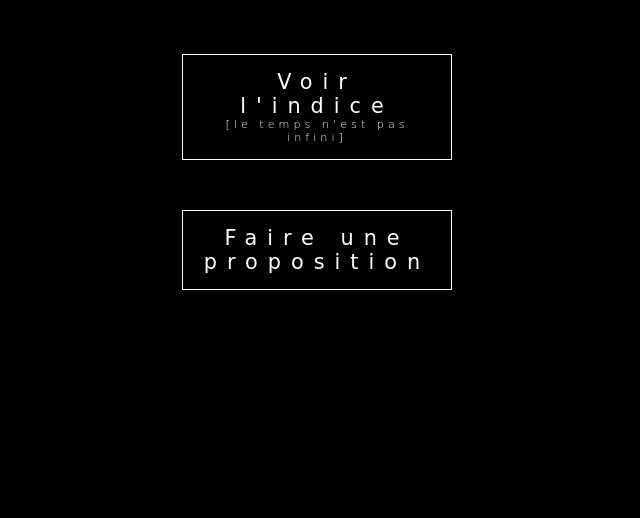
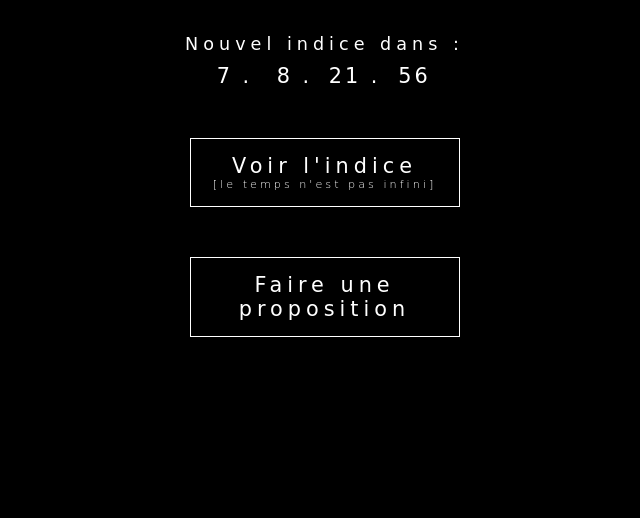
Before and after one commit to Kvn0074/the_name_game, an Eleventy site: page src/index.njk in a window 1280 px wide. Shown: the part 282-800 px from the top of the page, without its empty margins (323-963 px from the left). Built offline with nearby package versions, Linux system fonts and the light colour scheme; Eleventy itself is replaced by a stand-in of ours; files that its build step writes are made by us from their sources; a web font is replaced by a local one.

Commit message:
Add countdown and rebase css.

```diff
--- a/src/assets/css/default.css
+++ b/src/assets/css/default.css
@@ -3,13 +3,15 @@
 ================================================================================*/
 
 :root {
-   --fontColor    : white;
-   --backColor    : black;
-   --fontFamilly  : 'Cabin Sketch', cursive;
-   --letterSpacer : 10px;
-   --titleSize    : 2em;
-   --regularSize  : 1.3em;
-   --smallSize    : 0.7em;
+   --fontColor     : white;
+   --backColor     : black;
+   --fontFamilly   : 'Cabin Sketch', cursive;
+   --titleSpacer   : 10px;
+   --regularSpacer : 5px;
+   --smallSpacer   : 3px;
+   --titleSize     : 2em;
+   --regularSize   : 1.3em;
+   --smallSize     : 0.7em;
 }
 
 /*================================================================================
@@ -37,7 +39,7 @@ body {
     background-color: var(--backColor);
     color: var(--fontColor);
     font-family: var(--fontFamilly);
-    letter-spacing: var(--letterSpacer);
+    letter-spacing: var(--regularSpacer);
     min-width: 320px;
 }
 
@@ -57,8 +59,8 @@ a {
     animation: fadeIn linear 2s;
 }
 .stuff-container {
-    width: 295px;
-    height: 420px;
+    width: 310px;
+    height: 450px;
     text-align: center;
     position: absolute;
     left: 50%;
@@ -68,8 +70,9 @@ a {
 }
 
 .title {
-    margin-bottom: 70px;
+    margin-bottom: 50px;
     font-size: var(--titleSize);
+    letter-spacing: var(--titleSpacer);
 }
 
 /*================================================================================
@@ -104,8 +107,33 @@ a {
 
 .btn-sub-txt {
     font-size: var(--smallSize);
-    letter-spacing: 4px;
+    letter-spacing: var(--smallSpacer);
     font-weight: 100;
+}
+
+/*================================================================================
+=============| C O U N T D O W N |================================================
+================================================================================*/
+.countDown-announcer {
+    width: 100%;
+    font-size: 1.1em;
+    letter-spacing: 5px;
+    margin-bottom: 10px;
+}
+
+.countDown-complete {
+    display: flex;
+    flex-wrap: wrap;
+    justify-content: center;
+    margin-bottom: 50px;
+}
+.countDown-part {
+    width: 60px;
+}
+
+.count-data {
+    font-size: var(--regularSize);
+    letter-spacing: var(--smallSpacer);
 }
 
 /*================================================================================
@@ -121,12 +149,14 @@ a {
 
 .visible {
     font-size: var(--titleSize);
+    letter-spacing: var(--titleSpacer);
     font-weight: 400;
 }
 
 .disappear {
     opacity: 0;
     font-size: var(--titleSize);
+    letter-spacing: var(--titleSpacer);
     font-weight: 400;
     transition: 2.5s;
 }
@@ -163,10 +193,11 @@ a {
 
 .thank-txt {
    margin-bottom: 25px;
-   font-size: 1.1em;
+   font-size: var(--regularSize);
 }
 
 .release-date{
     font-size: var(--titleSize);
+    letter-spacing: var(--titleSpacer);
     margin-bottom: 30px;
 }
--- a/src/form.njk
+++ b/src/form.njk
@@ -40,7 +40,7 @@ pageTitle: Answer
                             <div>
                                 <div>
                                     <div>
-                                        <!--more in the Js file-->
+                                        <!--more in the script.js file-->
                                     </div>
                                 </div>
                             </div>
--- a/src/hint.njk
+++ b/src/hint.njk
@@ -1,9 +1,10 @@
 ---
 layout: layout.njk
 pageTitle: Hint
+pageScript: /assets/js/disappear.js
 ---
 
-<div class="the-hint-complete">
+<div class="contain the-hint-complete">
     <div class="hint-part">
         <span id="hint-1" class="visible">-10</span>
     </div>
--- a/src/index.njk
+++ b/src/index.njk
@@ -1,10 +1,27 @@
 ---
 layout: layout.njk
 pageTitle: Home
+pageScript : /assets/js/countdown.js
 ---
 
 
 <h1 class="title"> The Name Game</h1>
+
+<div class="contain countDown-complete">
+    <h2 class="countDown-announcer"> Nouvel indice dans :</h2>
+     <div class="countDown-part">
+        <div id="days" class="count-data"></div>
+    </div>
+    <div class="countDown-part">
+        <div id="hours" class="count-data"></div>
+    </div>
+    <div class="countDown-part">
+        <div id="minutes" class="count-data"></div>
+    </div>
+    <div class="countDown-part">
+        <div id="seconds" class="count-data"></div>
+    </div>
+</div>
 
 <a href="{{'/hint/' | url}}">
     <div class="button indice">
--- a/src/success.njk
+++ b/src/success.njk
@@ -3,9 +3,9 @@ layout: layout.njk
 pageTitle: Thank you
 ---
 
-<p class="thank-txt">Merci pour votre participation, reponse en : </P>
+<p class="thank-txt">Merci pour votre participation, reponse en</P>
 
-<h1 class="release-date">06 - 2022</h1>
+<h1 class="release-date">JUIN 2022</h1>
 
 <a href="https://www.google.fr/maps/@34.0907042,-118.3876729,3a,75y,266.31h,88.23t/data=!3m6!1e1!3m4!1sen2UMwkLN0kW6WLfWmqGwA!2e0!7i16384!8i8192">
     <div class="button go-world">
```
Also changed, not shown: 5 other files.
